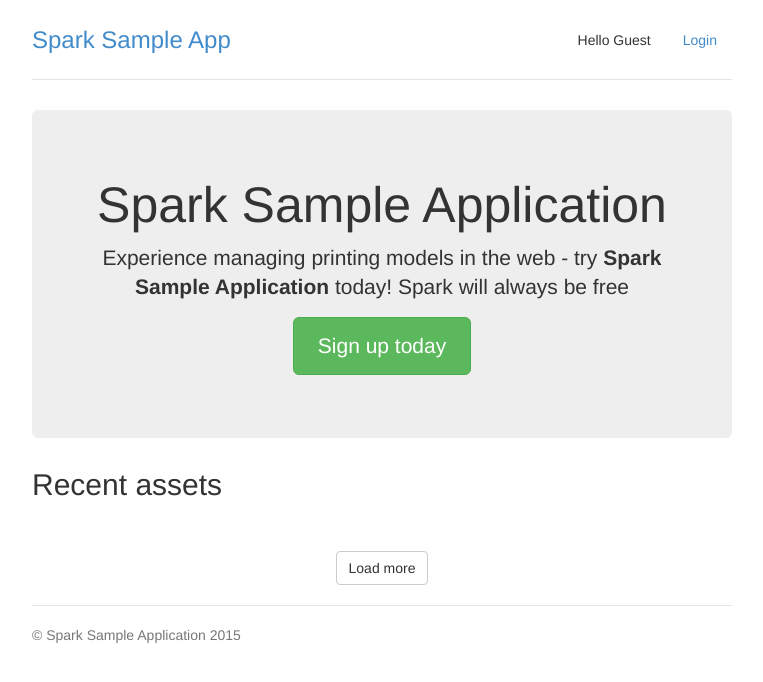
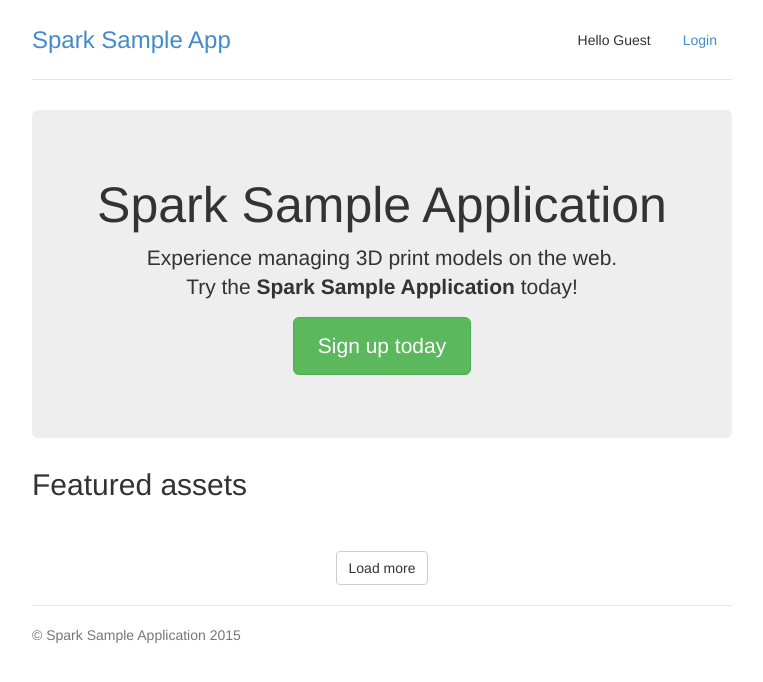
Before and after one commit to spark3dp/webapp-samples, a plain HTML site: page index.html in a window 1280 px wide. Shown: the whole page, without its empty margins (258-1021 px from the left). Drawn offline with Linux system fonts and the light colour scheme; a script that the page names is missing.

Commit message:
Home page text fix

```diff
--- a/index.html
+++ b/index.html
@@ -46,13 +46,13 @@
     <!-- this section is visible while the user is not logged in -->
     <div class="jumbotron logged-out hidden">
         <h1>Spark Sample Application</h1>
-        <p class="lead">Experience managing printing models in the web - try <b>Spark Sample Application</b> today! Spark will
-            always be free <br>
+        <p class="lead">Experience managing 3D print models on the web. <br/>
+            Try the <b>Spark Sample Application</b> today!
         </p>
         <p><a class="btn btn-lg btn-success" onclick="sparkAuth.redirectToAuthLoginURL()" role="button">Sign up today</a></p>
     </div>
 
-    <h2>Recent assets</h2>
+    <h2>Featured assets</h2>
     <div class="gallery"></div>
     <div class="gallery-load-more">
         <img style="display:none;" class="spinner" src="img/loader.gif" alt="loader"/>
```
